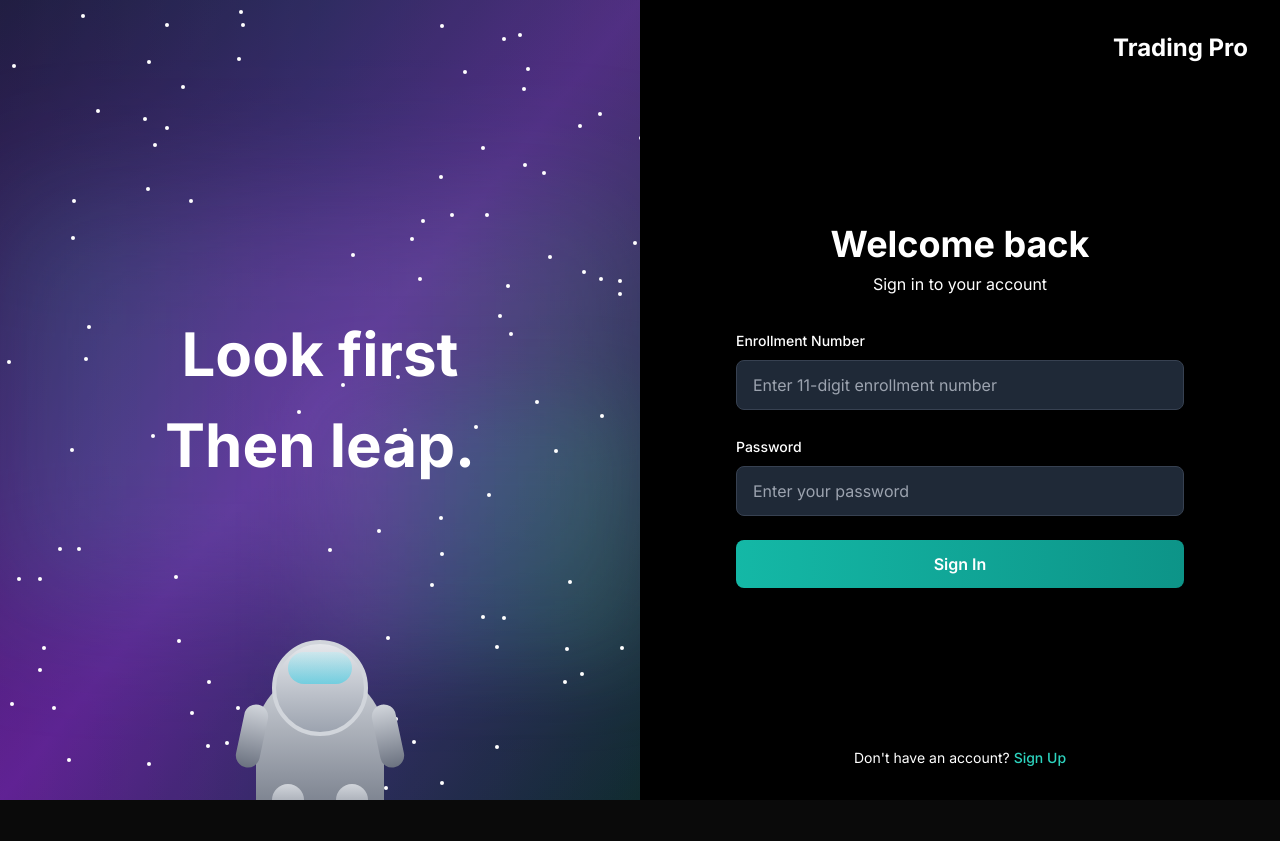
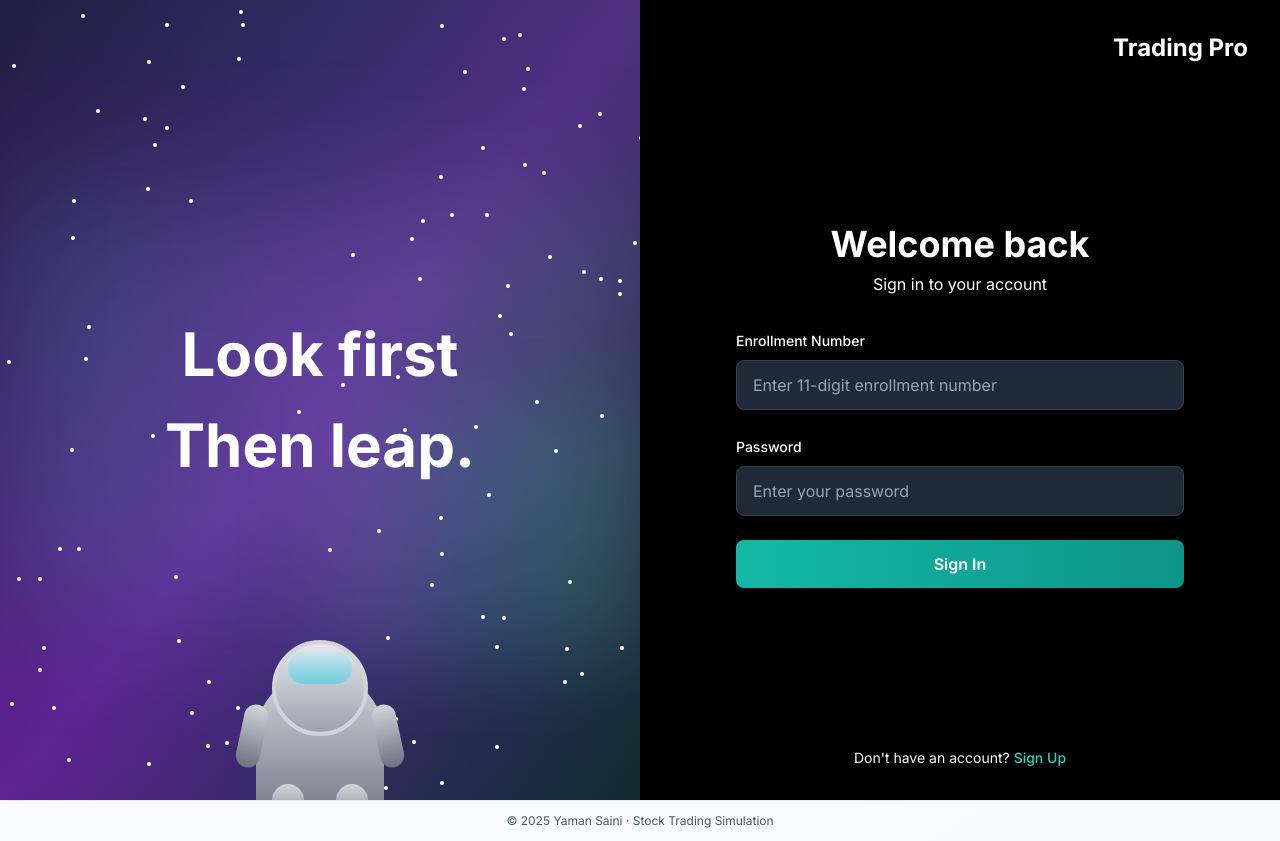
Before and after one commit to yamansaini9035/stock-simulation, a Next.js app: page / in a window 1280 px wide. Before the commit the page ends 800 px from the top, so only its background shows below. Built offline with nearby package versions, Linux system fonts and the light colour scheme.

Commit message:
Update _app.js to pass authentication props and add footer
Refactor component rendering to include authentication props and footer.

```diff
--- a/pages/_app.js
+++ b/pages/_app.js
@@ -59,6 +59,9 @@ export default function App({ Component, pageProps }) {
             logout={logout}
           />
         </WebSocketProvider>
+        <footer className="border-t border-slate-200 bg-white/80 px-4 py-3 text-center text-xs text-slate-600">
+          © {new Date().getFullYear()} Yaman Saini · Stock Trading Simulation
+        </footer>
       </div>
     </ErrorBoundary>
   );
```
